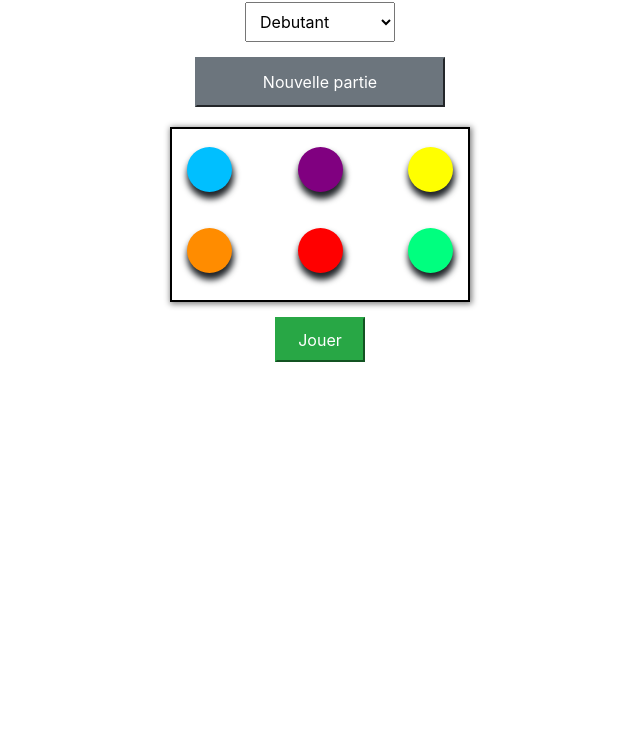
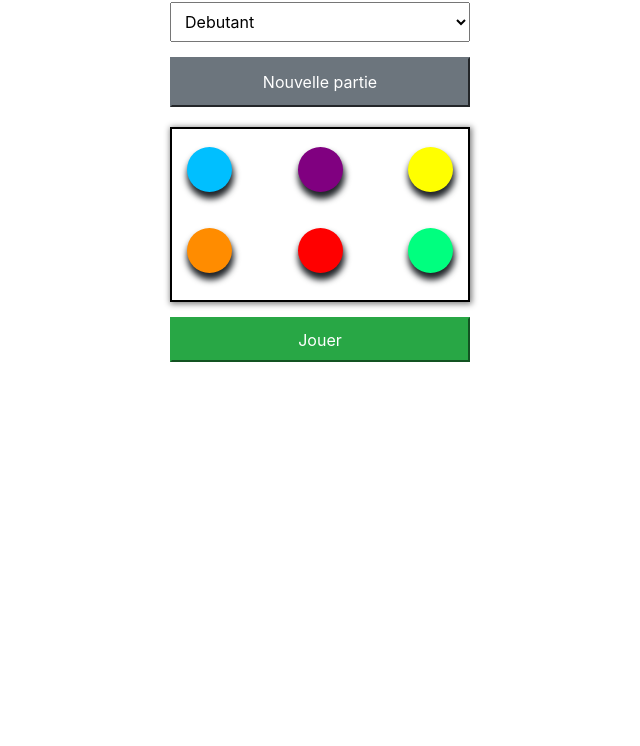
Before and after one commit to falkune/mastermindgame, a plain HTML site: page index.html in a window 1280 px wide. Shown: the part 54-800 px from the top of the page, without its empty margins (320-960 px from the left). Drawn offline with nearby package versions, Linux system fonts and the light colour scheme.

Commit message:
quelque modif sur le style

```diff
--- a/global.js
+++ b/global.js
@@ -1,5 +1,3 @@
-const GRIDGAME = document.querySelector('#grid-game');
-const GRIDROW = [];
 /*
 les variables suivant representent:
 nbPawns => le nombre de pions d'une rangée de la grille de jeux
@@ -11,6 +9,9 @@ number0fPawnToGame =>controle que touts les cases d'une rangée sont jouées ava
 selectedColor => couleur du pion selectionner dans la boite à outil
 endGame => controle la partie
 */
+
+const GRIDGAME = document.querySelector('#grid-game');
+const GRIDROW = [];
 
 let nbPawns = 0;
 let nbAttempts = 0;
--- a/index.html
+++ b/index.html
@@ -7,16 +7,16 @@
 	<link rel="stylesheet" href="style.css">
 </head>
 <body>
-	<div class="container">
-		<center>
+	<div id="container">
+		<!-- <center> -->
 			<div id="title">
 				<h1>Mastermind Game</h1>
 			</div>
 			<div id="choice">
 				<select name="niveau" id="niveau">
 				    <option value="EASY" selected >Debutant</option>
-				    <option value="MEDIUM">moyen</option>
-				    <option value="HARD">confirmé</option>
+				    <option value="MEDIUM">Moyen</option>
+				    <option value="HARD">Confirmé</option>
 				</select>
 			</div>
 			<div id="validation">
@@ -42,7 +42,7 @@
 					</div>
 				-->
 			</div>
-		</center>
+		<!-- </center> -->
 	</div>
 	<script type="text/javascript" src="global.js"></script>
 	<script type="text/javascript" src="Pawn.js"></script>
--- a/pawnbox.js
+++ b/pawnbox.js
@@ -12,18 +12,15 @@ class PawnBox {
 
       pawn.elt.addEventListener('click', e => {
 
-
         if (this.clickedPawn) {
-
           this.clickedPawn.style.boxShadow = null;
-
         }
-
 
         this.clickedPawn = e.target;
         e.target.style.boxShadow = 'none';
 
       });
+
     });
         // on a dans ce cas uniquement besoin d'effectuer une même tâche
         // pour chaque élément du tableau parcouru.
--- a/style.css
+++ b/style.css
@@ -1,14 +1,36 @@
+#container{
+    /* display: block; */
+    margin-left: auto;
+    margin-right: auto;
+    /* justify-content: space-around; */
+    width: 80%;
+}
+
+#title h1{
+    text-align: center;
+}
+
+#choice{
+    /* display: block; */
+    margin-left: auto;
+    margin-right: auto;
+    width: 300px;
+}
+
 select{
     height: 40px;
-    width: 150px;
+    width: 100%;
     padding-left: 10px;
 }
 #new-game-btn{
     height: 50px;
-    width: 250px;
+    width: 100%;
 }
 #validation{
     margin-top: 15px;
+    margin-left: auto;
+    margin-right: auto;
+    width: 300px;
 }
 #pawn-box{
     margin-top: 20px;
@@ -20,6 +42,8 @@ select{
     justify-content: space-between;
     flex-wrap: wrap;
     border: solid 2px black;
+    margin-left: auto;
+    margin-right: auto;
 }
 .pawn{
     height: 45px;
@@ -32,6 +56,9 @@ select{
 }
 #gaming{
     margin-top: 15px;
+    margin-right: auto;
+    margin-left: auto;
+    width: 300px;
 }
 #grid-game{
     width: 75%;
@@ -82,5 +109,7 @@ select{
 }
 #play_btn{
     height: 45px;
-    width: 90px;
+    width: 100%;
+    margin-left: auto;
+    margin-right: auto;
 }
--- a/style.js
+++ b/style.js
@@ -9,9 +9,7 @@ newGameBtn.addEventListener('click', () => {
   if (window.confirm('voulez vous commencer une partie ?')) {
 
     const levelChoice = document.querySelector('#niveau').value;
-
     new GridGame('grid-game', levelChoice);
-
 
   }
 });
@@ -30,6 +28,7 @@ play.addEventListener('click', () => {
 
     }
     else{
+
       if(nbrOfCurentrow < nbAttempts -1){
 
         for(let i = 0; i < found; i++){
@@ -59,9 +58,7 @@ play.addEventListener('click', () => {
   }
 
   else{
-
     alert("vous devez jouer toutes les cases!!");
-
   }
 
 });
```
Also changed, not shown: PawnContainer.js (indentation only). Lines whose indentation alone changed are shown as unchanged.
